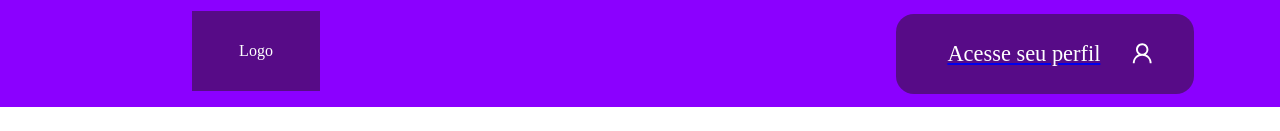
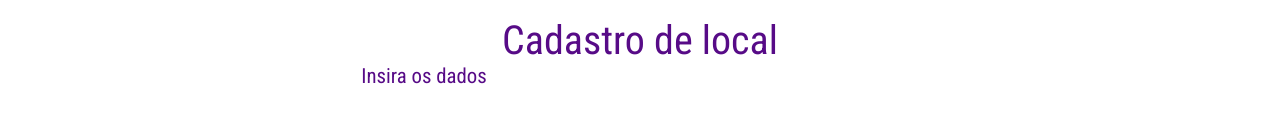
Before and after one commit to cpejr/front-web-mvpclinicas, a React (Vite) app: page /novolocal in a window 1280 px wide. Shown: the top 131 px of the page. Built offline with nearby package versions, Linux system fonts and the light colour scheme.

Commit message:
Revert "Merge branch 'CriarHeaders' into AjustesFinais"
This reverts commit 49c4f977f91e8c5c2ec9a5addd4bc3991ceccabf.

```diff
--- a/src/Components/Header/Header.jsx
+++ /dev/null
@@ -1,16 +0,0 @@
-import { Link } from "react-router-dom";
-import { ContainerHeader, Texto2, CaixaLink, Texto, CaixaLink2, Icone, IconeUsuario} from "./Styles";
-function Header() {
-
-  return (
-    <ContainerHeader>
-       <CaixaLink2> <Texto2>Logo</Texto2></CaixaLink2>
-       <CaixaLink><Link to= "/perfil"> <Texto>Acesse seu perfil </Texto></Link>
-       <Icone>
-        <IconeUsuario/>
-           </Icone>
-           </CaixaLink>
-    </ContainerHeader>
-  );
-}
-export default Header;
--- a/src/Components/Header/Styles.js
+++ /dev/null
@@ -1,221 +0,0 @@
-import styled from "styled-components";
-import { Cores } from "../../variaveis";
-import { UserOutlined } from '@ant-design/icons';
-
-export const ContainerHeader = styled.div`
-  display: flex;
-  flex-direction: row;
-  align-items: center;
-  background-color: #8B00FF;
-  height: 14vh;
-  width: 100vw;
-  margin-top: -1%;
-  margin-bottom: 1%;
-  color:${Cores.branco};
-
-`;
-
-export const IconeUsuario = styled(UserOutlined)`
-  font-size: 1.4em;
-
-  @media (max-width : 744px){
-    font-size: 1em;
-    margin-right: 0.5em;
-  }
-
-  @media (max-width : 575px){
-    font-size: 1em;
-    margin-left: 5%;
-  }
-
-  @media (max-width: 460px){
-    font-size: 1.4em;
-
-  }
-
-`;
-
-export const Texto = styled.p`
- color: white;
- font-size: 1.4em;
- white-space: nowrap;
- margin-left: 15%;
-
- @media (max-width: 1075px) {
-  font-size: 1.2em;
-  margin-left: 5%;
-}
- @media (max-width: 744px) {
-  font-size: 1em;
-}
- @media (max-width: 575px) {
-  font-size: 0.8em;
-}
-
-  @media (max-width: 460px){
-    display: none;
-  }
-`;
-export const Texto2 = styled.p`
- color: white;
- font-size: 1em;
- white-space: nowrap;
-
- @media (max-width: 1075px) {
-  font-size: 1.2em;
-  margin-left: 5%;
-}
- @media (max-width: 744px) {
-  font-size: 0.9em;
-}
- @media (max-width: 575px) {
-  font-size: 0.7em;
-}
-`;
-export const CaixaLink = styled.div`
-  display: flex;
-  flex-direction: row;
-  border-radius: 18px;
-  justify-content: space-around;
-  align-items: center;
-  background-color:#570B87;
-  width: 22vw;
-  height: 10vh;
-  padding-left: 1em;
-  margin-left: 45vw;
-  margin-top: 0.3em;
-
-  @media (max-width: 460px){
-    justify-content: center;
-    width: 10vw;
-    margin-left: 52vw;
-    border-radius: 35px;
-  }
-
-`;
-export const CaixaLink2 = styled.div`
-  background-color: red;
-  display: flex;
-  flex-direction: row;
-  align-items: center;
-  justify-content: center;
-  margin-left: 15vw;
-  width: 10%;
-  height: 10vh;
-  background-color:#570B87;
-
-  @media (max-width: 744px){
-    width: 15%;
-    margin-left: 10vw;
-
-  };
-
-`;
-
-export const Icone = styled.div`
-margin-left: 10%;
-padding-right: 10%;
-
-@media (max-width: 460px){
-  margin-left: 0%;
-  padding-right: 15%;
-
-}
-
-`;
-
-
-
-/*export const Logo = styled.div`
-  display: flex;
-  width: 35%;
-
-  .logo1 {
-    width: 15%;
-  }
-  .logo2 {
-    width: 80%;
-  }
-
-  @media (max-width: 1080px) {
-    display: flex;
-    width: 15%;
-    .logo1 {
-      width: 55%;
-    }
-    .logo2 {
-      display: none;
-    }
-  }
-  @media (max-width: 780px) {
-    display: flex;
-    flex-direction: row;
-    align-items: center;
-    justify-content: center;
-    width: 50%;
-
-    .logo1 {
-      width: 20%;
-    }
-    .logo2 {
-      display: flex;
-      width: 100%;
-    }
-  }
-  @media (max-width: 600px) {
-    width: 80%;
-
-    .logo1 {
-      width: 15%;
-    }
-    .logo2 {
-      display: flex;
-      width: 75%;
-    }
-  }
-  @media (max-width: 360px) {
-    width: 80%;
-
-    .logo1 {
-      width: 30%;
-    }
-    .logo2 {
-      display: none;
-      width: 75%;
-    }
-  }
-`;*/
-/*export const MenuHeader = styled.div`
-  display: none;
-
-  @media (max-width: 780px) {
-    display: flex;
-
-  }
-  @media (max-width: 600px) {
-    width:20% ;
-    display:flex;
-    justify-content:center ;
-  }
-`;*/
-/*export const CaixaFotoPerfil = styled.div`
-display: flex;
-justify-content: left;
-
-align-items: center;
-justify-content: center;
-width: 25px;
-height: 25px;
-border-radius: 100%;
-background-color: #570B87;
-
-@media (max-width: 900px) {
-  width: 200px;
-  height: 200px;
-}
-
-@media (max-width: 500px) {
-  width: 150px;
-  height: 150px;
-}
-`;*/
--- a/src/pages/Local/Local.jsx
+++ b/src/pages/Local/Local.jsx
@@ -51,7 +51,6 @@ import Input from "../../Styles/Input/Input";
 import fotoPerfil from "../../assets/montanha.jpg";
 
 import * as managerService from "../../services/ManagerService/managerService";
-import Header from "../../Components/Header/Header";
 
 function Local() {
   const antIconModal = (
@@ -126,7 +125,6 @@ function Local() {
 
   return (
     <Body>
-      <Header/>
       <Conteudo>
         <FotoNome>
           <CaixaFoto>
--- a/src/pages/NovoLocal/NovoLocal.jsx
+++ b/src/pages/NovoLocal/NovoLocal.jsx
@@ -14,7 +14,6 @@ import {
   Titulo,
   TituloInput,
 } from "./Styles";
-import Header from "../../Components/Header/Header";
 
 import Botao from "../../Styles/Botao/Botao";
 import Input from "../../Styles/Input/Input";
@@ -130,7 +129,6 @@ function CadastroNovoLocal() {
 
   return (
     <Body>
-      <Header/>
       <Conteudo>
         <CaixaTitulo>
           <Titulo>Cadastro de local</Titulo>
--- a/src/variaveis.js
+++ /dev/null
@@ -1,34 +0,0 @@
-export const Cores = {
-  cinza: {
-    1: "#807D7D",
-    2: "#8D8D8D",
-    3: "#c4c4c4",
-    4: "#dcdff9",
-    5: "#eaebf8",
-    7: "#E4E6F4",
-    8: "#e5e5e5",
-    9: "#f5f3f4",
-  },
-  lilas: {
-    1: "#434b97",
-    2: "#A7ADE8",
-    3: "#bbc0f4",
-    4: "#cfd3f8",
-  },
-
-  azul: "#151B57",
-  azulClaro: "#EAECFF",
-  azulEscuro: "#0A0E3C",
-  preto: "black",
-  branco: "white",
-  verde: "green",
-  vermelho: "red",
-  vermelhoClaro: '#F9DBDB',
-  amarelo: "#fdf1d1",
-};
-
-export const Fontes = {
-  roboto: "Roboto, sans-serif",
-  barlow: "Barlow, sans-serif",
-
-};
```
